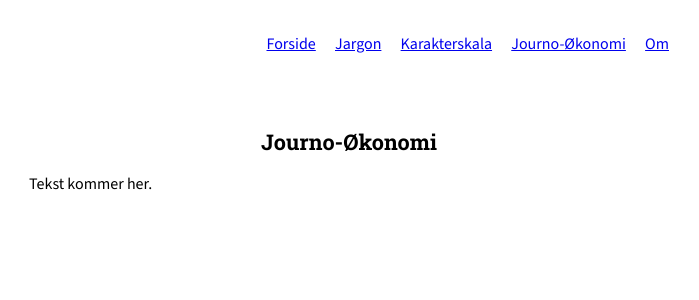
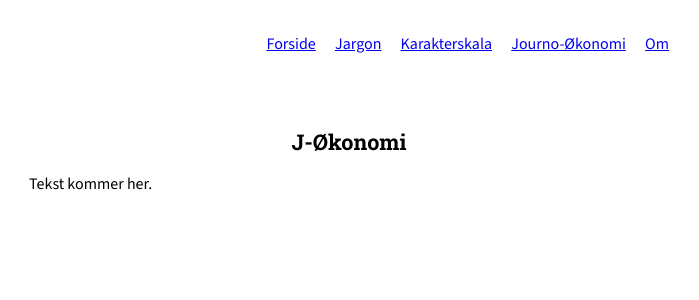
Before and after one commit to MichaelOAppel/OmJournalistik, a Jekyll site: the page built from incitamenter.md, in a window 1280 px wide. Shown: the top 300 px of the page, without its empty margins (291-990 px from the left). Built offline with Jekyll 4.4.1, drawn with Linux system fonts in a browser that asks for light colours.

Commit message:
Update incitamenter.md

```diff
--- a/incitamenter.md
+++ b/incitamenter.md
@@ -4,6 +4,6 @@ title: "Journo-Økonomi"
 permalink: /incitamenter/
 ---
 
-# Journo-Økonomi
+# J-Økonomi
 
 Tekst kommer her.
```
